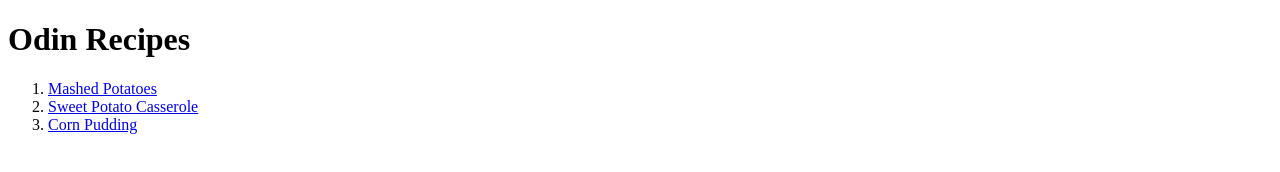
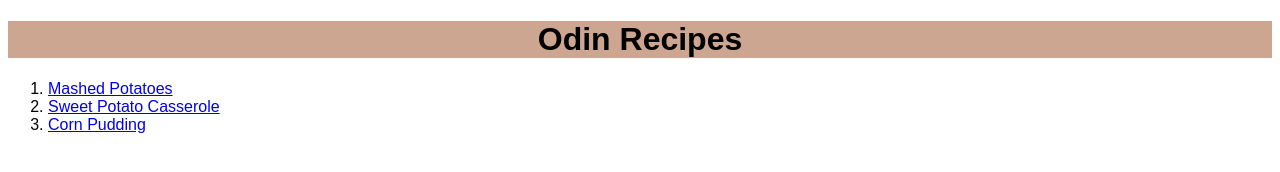
Before and after one commit to tonsison/odin-recipes, a plain HTML site: page index.html in a window 1280 px wide. Drawn offline with Linux system fonts and the light colour scheme.

Commit message:
Added CSS File for Styling

```diff
--- a/index.html
+++ b/index.html
@@ -4,9 +4,10 @@
     <meta charset="UTF-8">
     <meta name="viewport" content="width=device-width, initial-scale=1.0">
     <title>Document</title>
+    <link rel="stylesheet" href="style.css">
 </head>
-<body>
-    <h1>Odin Recipes</h1>
+<body class="homepage">
+    <h1 class="header1">Odin Recipes</h1>
     <ol>
         <li><a href="./recipes/mashed_potatoes.html">Mashed Potatoes</a></li>
         <li><a href="./recipes/sweet_potato_casserole.html">Sweet Potato Casserole</a></li>
--- /dev/null
+++ b/style.css
@@ -0,0 +1,9 @@
+.homepage {
+  background: white;
+  font-family: Arial, Helvetica, sans-serif;
+}
+
+.header1{
+  text-align: center;
+  background: rgb(204, 166, 144);
+}
```
Also changed, not shown: recipes/corn_pudding.html (+1 -0 lines), recipes/mashed_potatoes.html (+1 -0 lines), recipes/sweet_potato_casserole.html (+1 -0 lines), 1 other file.
